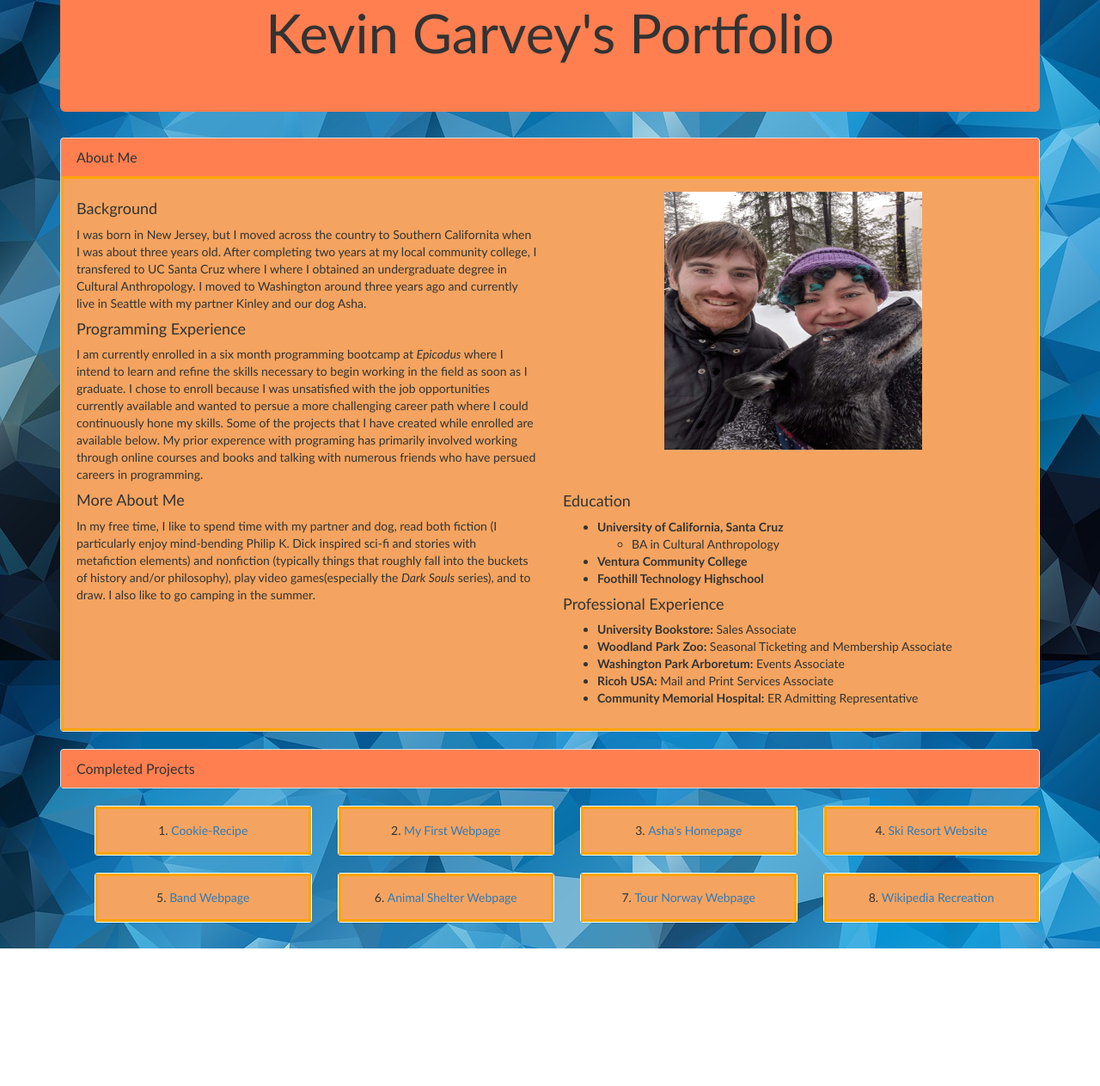
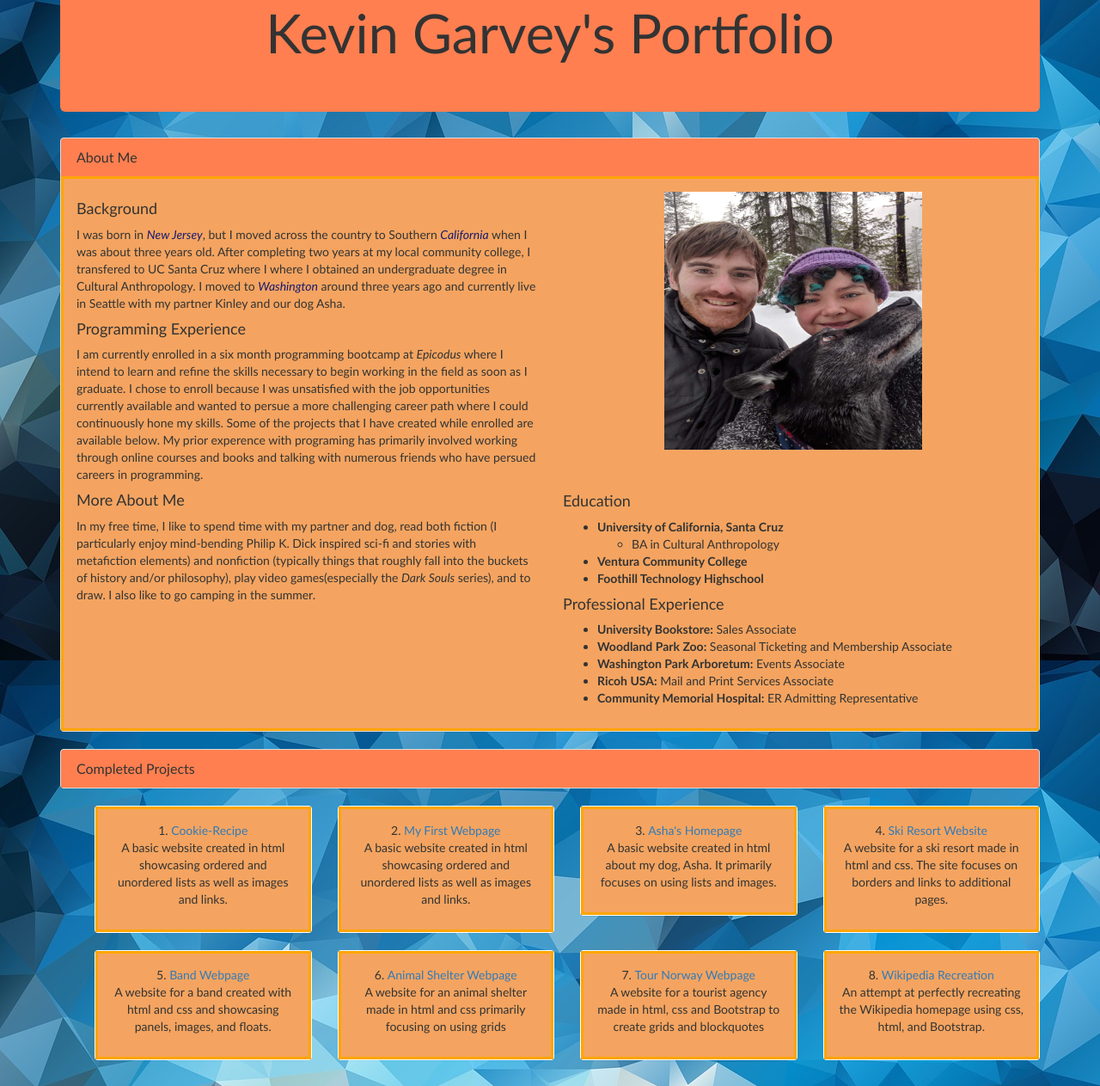
Before and after one commit to kmgarvey279/portfolio-landing-page, a plain HTML site: page index.html in a window 1280 px wide. Shown: the part 85-1348 px from the top of the page at 86% size. Before the commit the page ends 1188 px from the top, so only its background shows below. Drawn offline with Linux system fonts and the light colour scheme.

Commit message:
Added additional information on linked portfolio items and included span elements. It will now inform uses about the content of the links and allow the reader to see the states I have lived in at a glance.

```diff
--- a/css/styles.css
+++ b/css/styles.css
@@ -16,8 +16,16 @@ body {
  ol {
    text-align: center;
    list-style-position: inside;
-   white-space: nowrap;
+   word-wrap: break-word
+
  }
+
+p.list {
+  display: block;
+  margin-left: auto;
+  margin-right: auto;
+
+}
 
 img {
   height: 300px;
@@ -33,3 +41,8 @@ img {
   text-align:center;
   background-color: coral;
 }
+
+.state{
+  font-style:oblique;
+  color: midnightblue;
+}
--- a/index.html
+++ b/index.html
@@ -18,9 +18,9 @@
           <div class="row">
             <div class="col-md-6">
               <h4>Background</h4>
-              <p>I was born in New Jersey, but I moved across the country to Southern Californita when I was about three
+              <p>I was born in <span class="state">New Jersey</span>, but I moved across the country to Southern <span class="state">California</span> when I was about three
               years old. After completing two years at my local community college, I transfered to UC Santa Cruz where I
-              where I obtained an undergraduate degree in Cultural Anthropology. I moved to Washington around three years
+              where I obtained an undergraduate degree in Cultural Anthropology. I moved to <span class="state">Washington</span> around three years
               ago and currently live in Seattle with my partner Kinley and our dog Asha.</p>
               <h4>Programming Experience</h4>
               <p>I am currently enrolled in a six month programming bootcamp at <em>Epicodus</em> where I intend to learn and refine
@@ -69,6 +69,7 @@
             <div class="panel">
               <div class="panel-body">
                 <li><a href="#">Cookie-Recipe</a></li>
+                <p>A basic website created in html showcasing ordered and unordered lists as well as images and links.</p>
               </div>
             </div>
           </div>
@@ -76,6 +77,7 @@
             <div class="panel">
               <div class="panel-body">
                 <li><a href="#">My First Webpage</a></li>
+                <p>A basic website created in html showcasing ordered and unordered lists as well as images and links.</p>
               </div>
             </div>
           </div>
@@ -83,13 +85,15 @@
             <div class="panel">
               <div class="panel-body">
                 <li><a href="#">Asha's Homepage</a></li>
+                <p>A basic website created in html about my dog, Asha. It primarily focuses on using lists and images.</p>
               </div>
             </div>
           </div>
           <div class="col-md-3">
-            <div class="panel panel-info">
+            <div class="panel">
               <div class="panel-body">
                 <li><a href="#">Ski Resort Website</a></li>
+                <p>A website for a ski resort made in html and css. The site focuses on borders and links to additional pages.</p>
               </div>
             </div>
           </div>
@@ -99,6 +103,7 @@
             <div class="panel">
               <div class="panel-body">
                 <li><a href="#">Band Webpage</a></li>
+                <p>A website for a band created with html and css and showcasing panels, images, and floats.</p>
               </div>
             </div>
           </div>
@@ -106,6 +111,7 @@
             <div class="panel">
               <div class="panel-body">
                 <li><a href="#">Animal Shelter Webpage</a></li>
+                <p>A website for an animal shelter made in html and css primarily focusing on using grids</p>
               </div>
             </div>
           </div>
@@ -113,6 +119,7 @@
             <div class="panel">
               <div class="panel-body">
                 <li><a href="#">Tour Norway Webpage</a></li>
+                <p>A website for a tourist agency made in html, css and Bootstrap to create grids and blockquotes</p>
               </div>
             </div>
           </div>
@@ -120,6 +127,7 @@
             <div class="panel">
               <div class="panel-body">
                 <li><a href="#">Wikipedia Recreation</a></li>
+                <p>An attempt at perfectly recreating the Wikipedia homepage using css, html, and Bootstrap.</p>
               </div>
             </div>
           </div>
```
Also changed, not shown: img/background-1716728_640.jpg (deleted).
